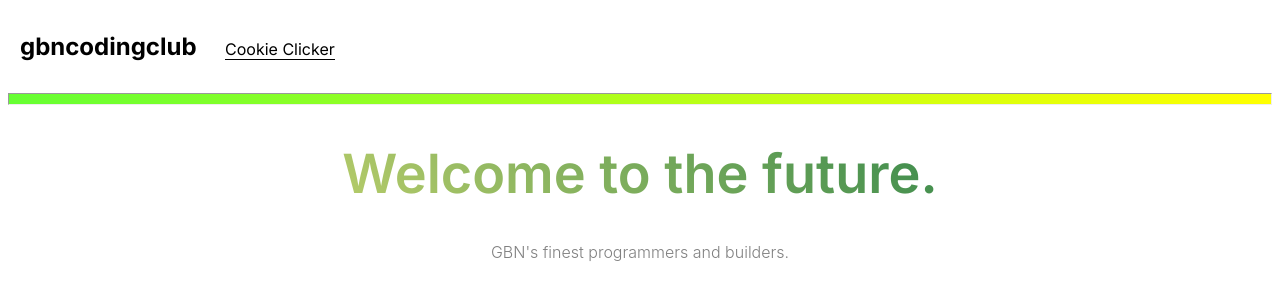
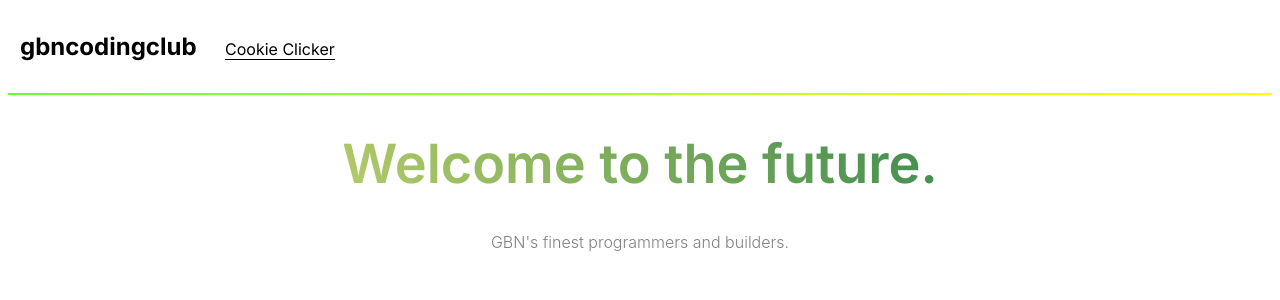
Before and after one commit to GBNCodingClub/website, a PHP site: page / in a window 1280 px wide. Shown: the top 300 px of the page. Run offline with PHP 8.4, Linux system fonts and the light colour scheme.

Commit message:
Update style.css

```diff
--- a/style.css
+++ b/style.css
@@ -28,8 +28,11 @@ nav h2 a{
 
 hr
 {
+
+    height: 2px;
    background: linear-gradient(to left, #ffff00 0%, #66ff33 100%);
-   height: 10px;
+   height: 2px;
+   border: 0;
 }
 
 .content{
```
